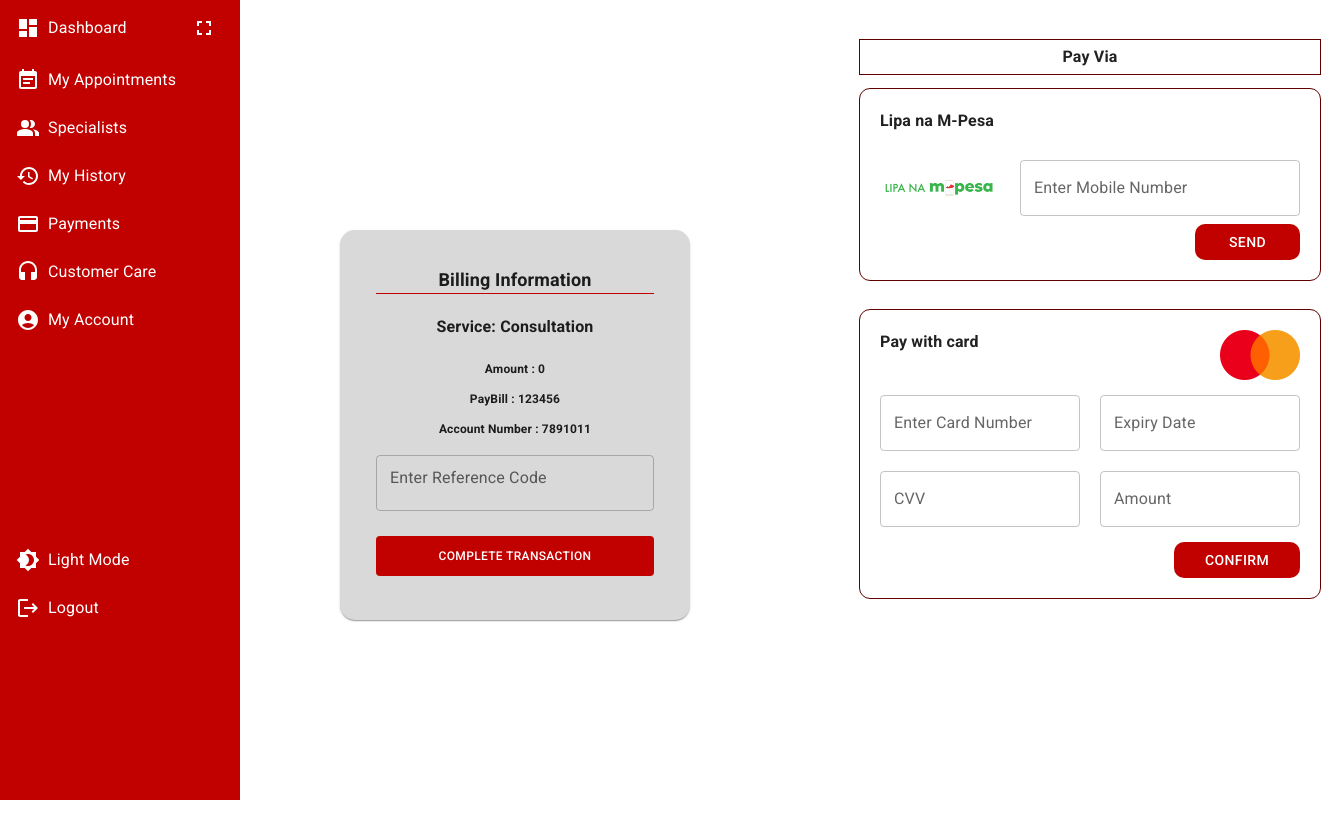
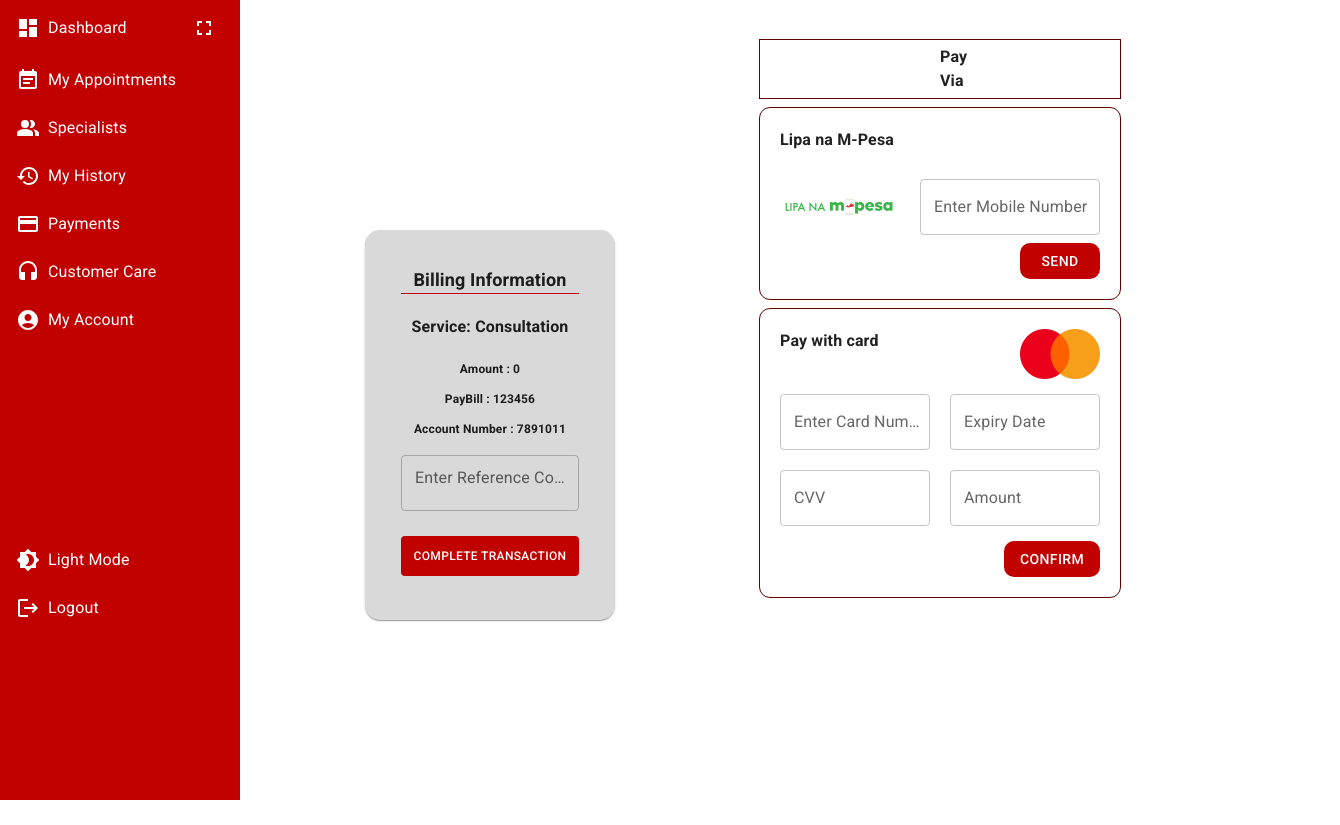
Before and after one commit to Equity-Afya/client-frontend, a React (Vite) app: page /payments in a window 1280 px wide. Shown: the whole page, 1340 px wide, since content can reach past the window. Built offline with nearby package versions, Linux system fonts and the light colour scheme; no server answers.

Commit message:
Restyled payments page

```diff
--- a/src/components/Payments/PaymentDetails.jsx
+++ b/src/components/Payments/PaymentDetails.jsx
@@ -95,7 +95,7 @@ function PaymentDetails() {
               backgroundColor: "#D9D9D9",
               borderRadius: "15px",
               padding: "20px",
-              width: "350px", // Adjust card width
+              width: "250px", // Adjust card width
               textAlign: "center", // Center text
             }}
           >
--- a/src/components/Payments/Payments.jsx
+++ b/src/components/Payments/Payments.jsx
@@ -29,9 +29,9 @@ const Payments = () => {
     <ThemeProvider theme={theme}>
       <Box
         style={{
-          height: "580px",
+          height: "450px",
           marginTop: "20px",
-          width: "500px",
+          width: "400px",
           backgroundColor: "#ffffff",
           borderRadius: "20px",
           padding: "20px",
@@ -53,8 +53,8 @@ const Payments = () => {
             outline: "1px solid #600100",
             borderRadius: "10px",
             padding: "20px",
-            marginBottom: "30px",
-            marginTop: "15px",
+            marginBottom: "10px",
+            marginTop: "10px",
           }}
         >
           <h4 style={{ marginTop: "0", textAlign: "left" }}>Lipa na M-Pesa</h4>
--- a/src/pages/PaymentsPage.jsx
+++ b/src/pages/PaymentsPage.jsx
@@ -13,10 +13,10 @@ const PaymentsPage = () => {
       <div style={{ marginRight: "0" }}>
         <Sidebar />
       </div>
-      <div style={{ width: "350px", marginLeft: "100px", marginTop: "25px" }}>
+      <div style={{ width: "350px", marginLeft: "75px", marginTop: "25px" }}>
         <PaymentDetails />
       </div>
-      <div style={{ marginLeft: "150px" }}>
+      <div style={{ marginLeft: "75px" }}>
         <Payments />
       </div>
     </div>
```
